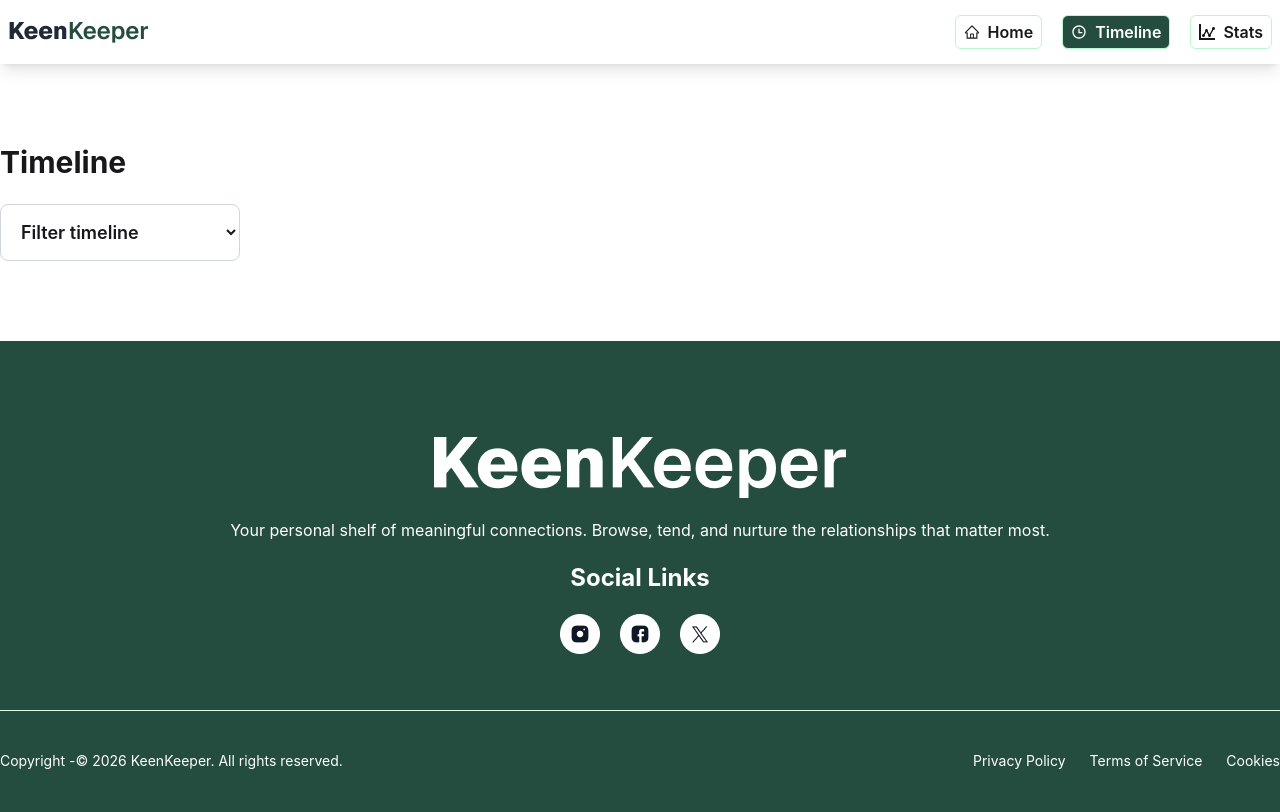
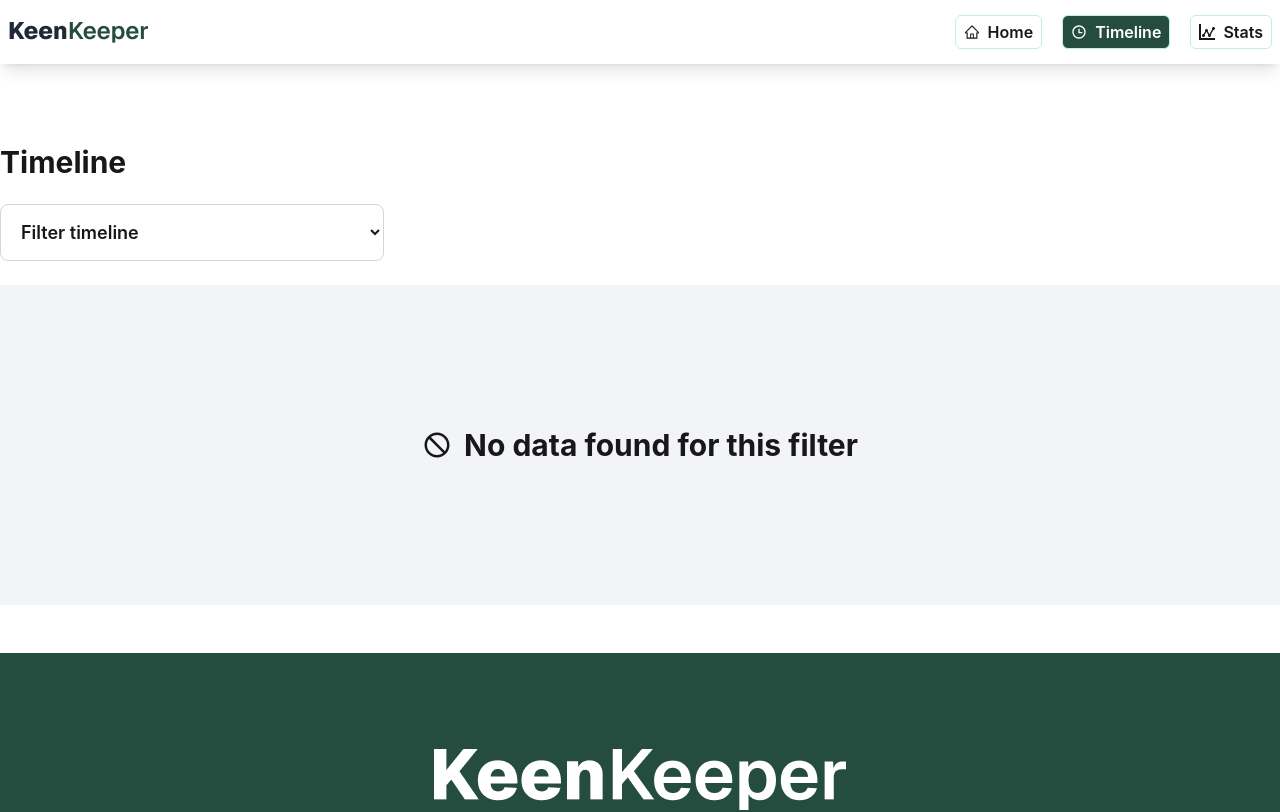
Before and after one commit to Rakibul611852/Keen-keeper-Assignment-7, a React (Vite) app: page /timeline in a window 1280 px wide. Shown: the top 812 px of the page. Built offline with nearby package versions, Linux system fonts and the light colour scheme.

Commit message:
pai chart added here

```diff
--- a/package.json
+++ b/package.json
@@ -17,6 +17,7 @@
     "react-router": "^7.14.1",
     "react-tabs": "^6.1.1",
     "react-toastify": "^11.0.5",
+    "recharts": "^3.8.1",
     "tailwindcss": "^4.2.2"
   },
   "devDependencies": {
--- a/src/components/listed/CallList.jsx
+++ b/src/components/listed/CallList.jsx
@@ -6,8 +6,9 @@ const CallList = () => {
   const { callList, smsList, videoList } = useContext(FriendContext);
   console.log(callList, smsList, videoList, "friendContext");
 
+
   return (
-    <div className='container mx-auto mt-20'>
+    <div className='container mx-auto'>
       {
           <div className="">
       {callList?.map((friend) => (
--- a/src/components/listed/TextList.jsx
+++ b/src/components/listed/TextList.jsx
@@ -8,7 +8,7 @@ const { callList, smsList, videoList } = useContext(FriendContext);
   console.log(callList, smsList, videoList, "friendContext");
 
   return (
-     <div className='container mx-auto mt-20'>
+     <div className='container mx-auto'>
           {
               <div className="">
               {smsList?.map((friend) => (
--- a/src/components/listed/VideoList.jsx
+++ b/src/components/listed/VideoList.jsx
@@ -6,8 +6,9 @@ import { FriendContext } from '../../context/FriendContext';
   const { callList, smsList, videoList } = useContext(FriendContext);
   console.log(callList, smsList, videoList, "friendContext");
 
+
   return (
-    <div className='container mx-auto mt-20'>
+    <div className='container mx-auto'>
       {
           <div className="">
       {videoList?.map((friend) => (
@@ -26,7 +27,7 @@ import { FriendContext } from '../../context/FriendContext';
         {/* Text */}
         <div>
           <h3>
-            <span className="font-semibold text-xl">Call</span> <span className='text-gray-600'>with {friend.name}</span>
+            <span className="font-semibold text-xl">Video</span> <span className='text-gray-600'>with {friend.name}</span>
           </h3>
           <p className="text-sm text-gray-500">
             {new Date().toLocaleDateString("en-US", {
--- a/src/context/FriendContext.jsx
+++ b/src/context/FriendContext.jsx
@@ -19,10 +19,16 @@ const FriendProvider = ({ children }) => {
 
       const isExistFriend = callList.find(friend =>friend.id  ===currentFriend.id)
       if(isExistFriend) {
-        toast.error("The Call is already exist")
+        toast.error("The Call is already exist",{
+         position: "top-center"
+        })
+
       } else {
         setCallList([...callList,currentFriend])
-        toast.success(`${currentFriend.name} is added to Call List`)
+        toast.success(`${currentFriend.name} is added to Call List`,{
+        position: "top-center"
+        })
+
       }
 
 
@@ -41,17 +47,18 @@ const FriendProvider = ({ children }) => {
         (friend) => friend.id === currentFriend.id,
       );
 
-      if(isExixtInCallList) {
-        toast.error("This friend is already in Call List");
-        return;
-      }
 
       const isExistFriend = smsList.find(friend =>friend.id  ===currentFriend.id)
       if(isExistFriend) {
-        toast.error("The Text is already exist")
+        toast.error("The Text is already exist",{
+         position: "top-center"
+      })
       } else {
        setSmsList([...smsList,currentFriend])
-        toast.success(`${currentFriend.name} is added to Text List`)
+        toast.success(`${currentFriend.name} is added to Text List`,{
+         position: "top-center"
+        })
+
       }
 
 
@@ -71,17 +78,17 @@ const FriendProvider = ({ children }) => {
         (friend) => friend.id === currentFriend.id,
       );
 
-      if(isExixtInCallList) {
-        toast.error("This friend is already in Call List");
-        return;
-      }
 
       const isExistFriend = videoList.find(friend =>friend.id  ===currentFriend.id)
       if(isExistFriend) {
-        toast.error("The Text is already exist")
+        toast.error("The Text is already exist",{
+         position: "top-center"
+        })
       } else {
        setVideoList([...videoList,currentFriend])
-        toast.success(`${currentFriend.name} is added to Text List`)
+        toast.success(`${currentFriend.name} is added to Text List`,{
+         position: "top-center"
+        })
       }
 
 
--- a/src/pages/friends/Timelline.jsx
+++ b/src/pages/friends/Timelline.jsx
@@ -4,58 +4,70 @@ import { FriendContext } from '../../context/FriendContext';
 import CallList from '../../components/listed/CallList';
 import TextList from '../../components/listed/TextList';
 import VideoList from '../../components/listed/VideoList';
+import { MdOutlineNotInterested } from 'react-icons/md';
 
 const Timeline = () => {
   const { callList, smsList, videoList } = useContext(FriendContext);
+  const [filter, setFilter] = useState("all");
 
-  const [filter, setFilter] = useState("all");
+  // 🔥 check if data exists
+  const isEmpty =
+    (filter === "call" && callList.length === 0) ||
+    (filter === "text" && smsList.length === 0) ||
+    (filter === "video" && videoList.length === 0) ||
+    (filter === "all" &&
+      callList.length === 0 &&
+      smsList.length === 0 &&
+      videoList.length === 0);
 
   return (
     <div className='container mx-auto'>
-
       <h2 className='text-3xl font-bold mt-20 mb-6'>
         Timeline
       </h2>
 
-      {/* 🔽 Dropdown Filter */}
-      <div className='mb-4'>
+      {/* Dropdown */}
+      <div>
         <select
-          className='border border-gray-300 w-60 p-4 rounded-lg text-lg font-semibold'
+          className='border border-gray-300 w-[30%] p-4 rounded-lg text-lg font-semibold mb-6'
           value={filter}
           onChange={(e) => setFilter(e.target.value)}
         >
-          <option value="all" >Filter timeline</option>
-          <option value="call" >Call</option>
+          <option value="all">Filter timeline</option>
+          <option value="call">Call</option>
           <option value="text">Text</option>
           <option value="video">Video</option>
         </select>
       </div>
 
-      {/* 📌 Conditional Rendering */}
-      <div>
+      {/* ❗ No Data Message */}
+      {isEmpty && (
+        <div className='h-[40vh] bg-gray-100 flex items-center justify-center'>
+          <h2 className='font-bold text-3xl flex items-center gap-3'>
+             <span> <MdOutlineNotInterested /></span>
+             <span>No data found for this filter</span>
+          </h2>
+        </div>
+      )}
 
-        {(filter === "all" || filter === "call") && (
-          <div>
+      {/* 📌 Lists */}
+      {!isEmpty && (
+        <>
+          {(filter === "all" || filter === "call") && (
             <CallList data={callList} />
-          </div>
-        )}
+          )}
 
-        {(filter === "all" || filter === "text") && (
-          <div>
+          {(filter === "all" || filter === "text") && (
             <TextList data={smsList} />
-          </div>
-        )}
+          )}
 
-        {(filter === "all" || filter === "video") && (
-          <div>
+          {(filter === "all" || filter === "video") && (
             <VideoList data={videoList} />
-          </div>
-        )}
-
-      </div>
-
+          )}
+        </>
+      )}
     </div>
-  )
-}
+  );
+};
 
 export default Timeline;
--- a/src/pages/stats/Stats.jsx
+++ b/src/pages/stats/Stats.jsx
@@ -1,8 +1,59 @@
-import React from 'react'
+import React, { useContext } from "react";
+import { PieChart, Pie, Cell, ResponsiveContainer, Legend, Tooltip } from "recharts";
+import { FriendContext } from "../../context/FriendContext";
 
- const Stats = () => {
+const Stats = () => {
+
+
+      const { callList, smsList, videoList } = useContext(FriendContext);
+
+
+  const data = [
+    { name: "Call", value:callList.length, fill: "#244d3f" },
+    { name: "Text", value: smsList.length, fill: "#7E22CE" },
+    { name: "Video", value: videoList.length, fill: "#16A34A" },
+  ];
+
+
+
   return (
-    <div>Stats</div>
-  )
-}
+    <div className="container mx-auto mt-20">
+      {/* Title */}
+      <h2 className="font-bold text-3xl mb-10 ">
+        Friendship Analytics
+      </h2>
+
+      {/* Chart Box */}
+      <div className="w-full h-[400px] bg-stone-100 shadow-2xl rounded-xl py-15">
+
+        <h3 className="font-semibold ml-10 text-xl text-gray-600">
+          By Interaction Type
+        </h3>
+
+        <ResponsiveContainer width="100%" height="100%">
+          <PieChart>
+            <Pie
+              data={data}
+              dataKey="value"
+              nameKey="name"
+              innerRadius="60%"
+              outerRadius="90%"
+              paddingAngle={5}
+              cornerRadius={10}
+              isAnimationActive={true}
+            >
+              {data.map((entry, index) => (
+                <Cell key={index} fill={entry.fill} />
+              ))}
+            </Pie>
+
+            <Tooltip />
+            <Legend />
+          </PieChart>
+        </ResponsiveContainer>
+      </div>
+    </div>
+  );
+};
+
 export default Stats;
```
Also changed, not shown: 1 other file (tests, documents, lock files or other folders).
